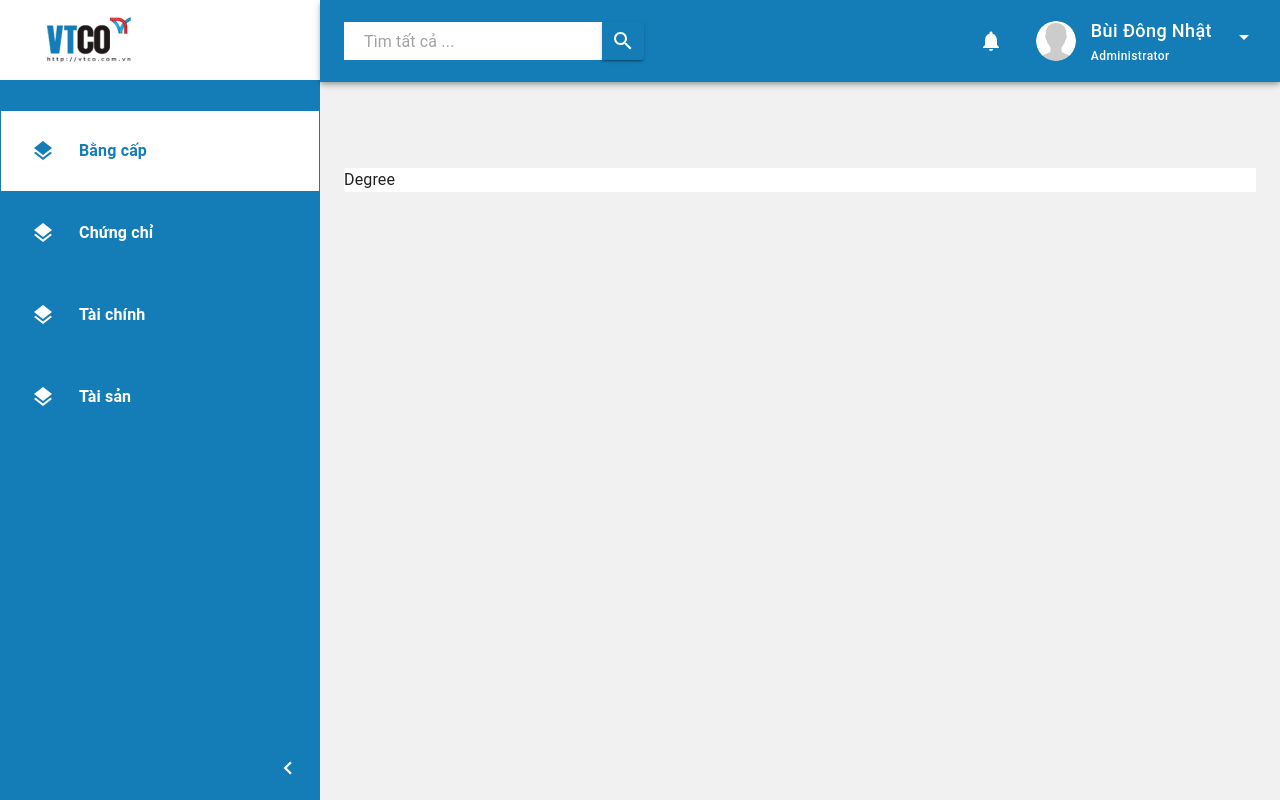
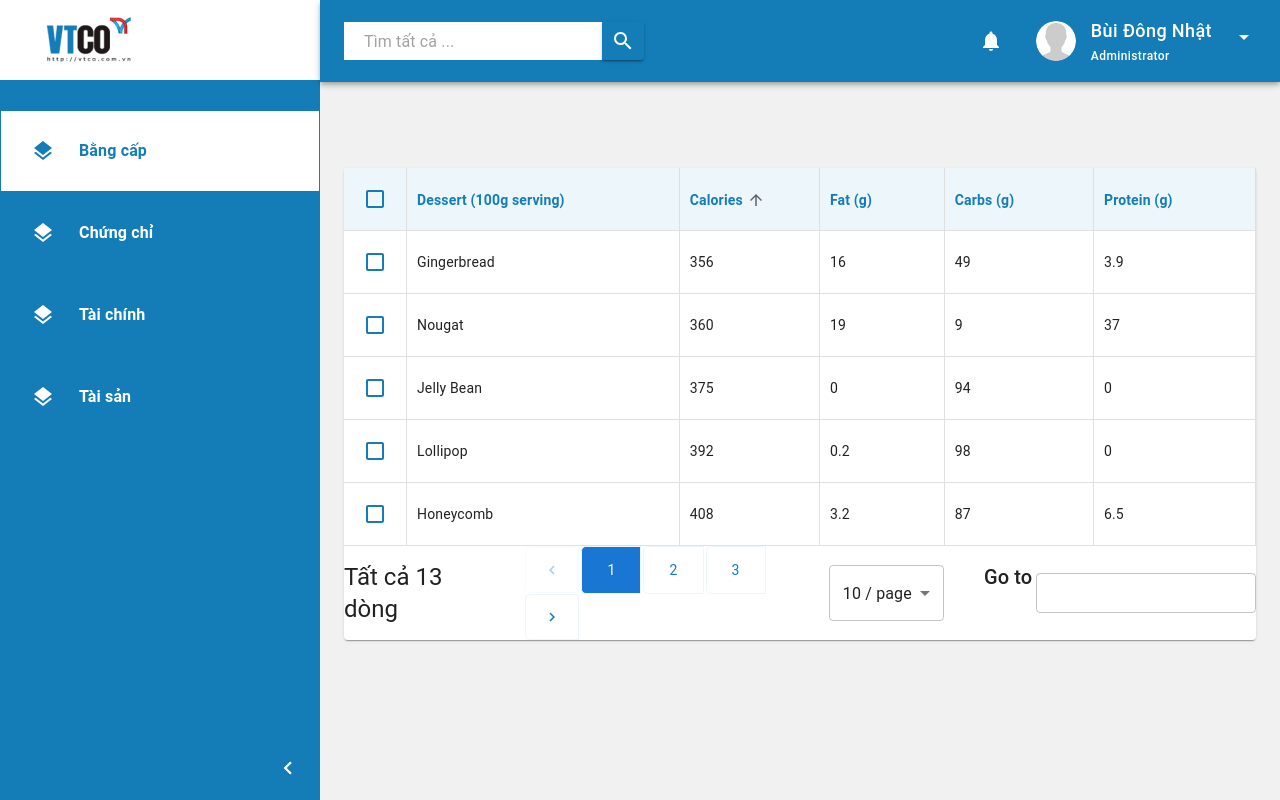
Before and after one commit to taican-1002/dauthau, a React (Create React App) app: page / in a window 1280 px wide. Built offline with nearby package versions, Linux system fonts and the light colour scheme.

Commit message:
update table

```diff
--- a/src/common/assets/style/components/table.scss
+++ b/src/common/assets/style/components/table.scss
@@ -1,4 +1,5 @@
-#table th, #table td {
+#table th,
+#table td {
   padding: 0;
 }
 
@@ -23,3 +24,11 @@
     font-size: 16px;
   }
 }
+.MuiTableCell-root {
+  border-right: 1px solid rgba(224, 224, 224, 1);
+  padding: 10px !important;
+  span {
+    color: #147db8 !important;
+    font-weight: bold;
+  }
+}
--- a/src/common/components/controls/CPagination/CPagination.js
+++ b/src/common/components/controls/CPagination/CPagination.js
@@ -12,7 +12,16 @@
   TextField,
 } from "@mui/material";
 
-const CPagination = ({ total, count, className, color, size }) => {
+const CPagination = ({
+  onChange,
+  page,
+  defaultPage,
+  total,
+  count,
+  className,
+  color,
+  size,
+}) => {
   const valueArr = [
     {
       value: 20,
@@ -48,7 +57,10 @@
 
       <Stack spacing={2}>
         <Pagination
+          onChange={onChange}
+          defaultPage={defaultPage}
           count={count}
+          page={page}
           shape="rounded"
           color={color}
           size={size}
--- a/src/common/components/layout/CTable.js
+++ b/src/common/components/layout/CTable.js
@@ -1,121 +1,320 @@
 import * as React from "react";
-import { DataGrid } from "@mui/x-data-grid";
+import PropTypes from "prop-types";
+import Box from "@mui/material/Box";
+import Table from "@mui/material/Table";
+import TableBody from "@mui/material/TableBody";
+import TableCell from "@mui/material/TableCell";
+import TableContainer from "@mui/material/TableContainer";
+import TableHead from "@mui/material/TableHead";
+import TablePagination from "@mui/material/TablePagination";
+import TableRow from "@mui/material/TableRow";
+import TableSortLabel from "@mui/material/TableSortLabel";
+import Paper from "@mui/material/Paper";
+import Checkbox from "@mui/material/Checkbox";
+import { visuallyHidden } from "@mui/utils";
 
-const columns = [
-  { field: "id", headerName: "ID", width: 70 },
-  { field: "firstName", headerName: "First name", width: 130 },
-  { field: "lastName", headerName: "Last name", width: 130 },
+import CPagination from "../controls/CPagination/CPagination";
+
+function createData(name, calories, fat, carbs, protein) {
+  return {
+    name,
+    calories,
+    fat,
+    carbs,
+    protein,
+  };
+}
+
+const rows = [
+  createData("Cupcake", 305, 3.7, 67, 4.3),
+  createData("Donut", 452, 25.0, 51, 4.9),
+  createData("Eclair", 262, 16.0, 24, 6.0),
+  createData("Frozen yoghurt", 159, 6.0, 24, 4.0),
+  createData("Gingerbread", 356, 16.0, 49, 3.9),
+  createData("Honeycomb", 408, 3.2, 87, 6.5),
+  createData("Ice cream sandwich", 237, 9.0, 37, 4.3),
+  createData("Jelly Bean", 375, 0.0, 94, 0.0),
+  createData("KitKat", 518, 26.0, 65, 7.0),
+  createData("Lollipop", 392, 0.2, 98, 0.0),
+  createData("Marshmallow", 318, 0, 81, 2.0),
+  createData("Nougat", 360, 19.0, 9, 37.0),
+  createData("Oreo", 437, 18.0, 63, 4.0),
+];
+
+function descendingComparator(a, b, orderBy) {
+  if (b[orderBy] < a[orderBy]) {
+    return -1;
+  }
+  if (b[orderBy] > a[orderBy]) {
+    return 1;
+  }
+  return 0;
+}
+
+function getComparator(order, orderBy) {
+  return order === "desc"
+    ? (a, b) => descendingComparator(a, b, orderBy)
+    : (a, b) => -descendingComparator(a, b, orderBy);
+}
+
+// This method is created for cross-browser compatibility, if you don't
+// need to support IE11, you can use Array.prototype.sort() directly
+function stableSort(array, comparator) {
+  const stabilizedThis = array.map((el, index) => [el, index]);
+  stabilizedThis.sort((a, b) => {
+    const order = comparator(a[0], b[0]);
+    if (order !== 0) {
+      return order;
+    }
+    return a[1] - b[1];
+  });
+  return stabilizedThis.map((el) => el[0]);
+}
+
+const headCells = [
   {
-    field: "age",
-    headerName: "Age",
-    type: "number",
-    width: 90,
+    id: "name",
+    numeric: false,
+    disablePadding: true,
+    label: "Dessert (100g serving)",
   },
   {
-    field: "fullName",
-    headerName: "Full name",
-    description: "This column has a value getter and is not sortable.",
-    sortable: false,
-    width: 160,
-    valueGetter: (params) =>
-      `${params.row.firstName || ""} ${params.row.lastName || ""}`,
+    id: "calories",
+    numeric: true,
+    disablePadding: false,
+    label: "Calories",
+  },
+  {
+    id: "fat",
+    numeric: true,
+    disablePadding: false,
+    label: "Fat (g)",
+  },
+  {
+    id: "carbs",
+    numeric: true,
+    disablePadding: false,
+    label: "Carbs (g)",
+  },
+  {
+    id: "protein",
+    numeric: true,
+    disablePadding: false,
+    label: "Protein (g)",
   },
 ];
 
-const rows = [
-  { id: 1, lastName: "Snow", firstName: "Jon", age: 35 },
-  { id: 2, lastName: "Lannister", firstName: "Cersei", age: 42 },
-  { id: 3, lastName: "Lannister", firstName: "Jaime", age: 45 },
-  { id: 4, lastName: "Stark", firstName: "Arya", age: 16 },
-  { id: 5, lastName: "Targaryen", firstName: "Daenerys", age: null },
-  { id: 6, lastName: "Melisandre", firstName: null, age: 150 },
-  { id: 7, lastName: "Clifford", firstName: "Ferrara", age: 44 },
-  { id: 8, lastName: "Frances", firstName: "Rossini", age: 36 },
-  { id: 9, lastName: "Roxie", firstName: "Harvey", age: 65 },
-];
+function EnhancedTableHead(props) {
+  const {
+    onSelectAllClick,
+    order,
+    orderBy,
+    numSelected,
+    rowCount,
+    onRequestSort,
+  } = props;
+  const createSortHandler = (property) => (event) => {
+    onRequestSort(event, property);
+  };
 
-export default function DataTable() {
   return (
-    <div className="container">
-      <div className="row">
-        <div className="col-md-12">
-          <table id="table" className="table table-bordered">
-            <thead>
-              <tr>
-                <th scope="col">
-                  <div>
-                    <input
-                      type="checkbox"
-                      className="form-check-input"
-                      checked={masterChecked}
-                      id="mastercheck"
-                      onChange={(e) => onMasterCheck(e)}
-                    />
-                  </div>
-                </th>
-                <th scope="col">
-                  <div>STT</div>
-                </th>
-                <th scope="col">
-                  <div>Name</div>
-                </th>
-                <th scope="col">
-                  <div>Email</div>
-                </th>
-                <th scope="col">
-                  <div>Phone</div>
-                </th>
-                <th scope="col">
-                  <div>Website</div>
-                </th>
-              </tr>
-            </thead>
-            <tbody>
-              {list.map((user, index) => (
-                <tr key={user.id} className={user.selected ? "selected" : ""}>
-                  <th scope="row">
-                    <div>
-                      <input
-                        type="checkbox"
-                        checked={user.selected}
-                        className="form-check-input"
-                        id="rowcheck{user.id}"
-                        onChange={(e) => onItemCheck(e, user)}
-                      />
-                    </div>
-                  </th>
-                  <td>
-                    <div>{index}</div>
-                  </td>
-                  <td>
-                    <div>{user.name}</div>
-                  </td>
-                  <td>
-                    <div>{user.email}</div>
-                  </td>
-                  <td>
-                    <div>{user.phone}</div>
-                  </td>
-                  <td>
-                    <div>{user.website}</div>
-                  </td>
-                </tr>
-              ))}
-            </tbody>
-          </table>
-          {/* <button className="btn btn-primary" onClick={getSelectedRows()}>
-            Get Selected Items {selectedList.length}
-          </button>
-          <div className="row">
-            <b>All Row Items:</b>
-            <code>{JSON.stringify(list)}</code>
-          </div>
-          <div className="row">
-            <b>Selected Row Items(Click Button To Get):</b>
-            <code>{JSON.stringify(selectedList)}</code>
-          </div> */}
-        </div>
-      </div>
-    </div>
+    <TableHead sx={{ backgroundColor: "rgba(237,246,251,1)" }}>
+      <TableRow>
+        <TableCell padding="checkbox">
+          <Checkbox
+            color="primary"
+            indeterminate={numSelected > 0 && numSelected < rowCount}
+            checked={rowCount > 0 && numSelected === rowCount}
+            onChange={onSelectAllClick}
+            inputProps={{
+              "aria-label": "select all desserts",
+            }}
+          />
+        </TableCell>
+        {headCells.map((headCell) => (
+          <TableCell
+            key={headCell.id}
+            align="left"
+            padding={headCell.disablePadding ? "none" : "normal"}
+            sortDirection={orderBy === headCell.id ? order : false}
+          >
+            <TableSortLabel
+              active={orderBy === headCell.id}
+              direction={orderBy === headCell.id ? order : "asc"}
+              onClick={createSortHandler(headCell.id)}
+            >
+              {headCell.label}
+              {orderBy === headCell.id ? (
+                <Box component="span" sx={visuallyHidden}>
+                  {order === "desc" ? "sorted descending" : "sorted ascending"}
+                </Box>
+              ) : null}
+            </TableSortLabel>
+          </TableCell>
+        ))}
+      </TableRow>
+    </TableHead>
   );
 }
+
+EnhancedTableHead.propTypes = {
+  numSelected: PropTypes.number.isRequired,
+  onRequestSort: PropTypes.func.isRequired,
+  onSelectAllClick: PropTypes.func.isRequired,
+  order: PropTypes.oneOf(["asc", "desc"]).isRequired,
+  orderBy: PropTypes.string.isRequired,
+  rowCount: PropTypes.number.isRequired,
+};
+
+export default function EnhancedTable() {
+  const [order, setOrder] = React.useState("asc");
+  const [orderBy, setOrderBy] = React.useState("calories");
+  const [selected, setSelected] = React.useState([]);
+  const [page, setPage] = React.useState(1);
+  const [dense, setDense] = React.useState(false);
+  const [rowsPerPage, setRowsPerPage] = React.useState(5);
+
+  const handleRequestSort = (event, property) => {
+    const isAsc = orderBy === property && order === "asc";
+    setOrder(isAsc ? "desc" : "asc");
+    setOrderBy(property);
+  };
+
+  const handleSelectAllClick = (event) => {
+    if (event.target.checked) {
+      const newSelecteds = rows.map((n) => n.name);
+      setSelected(newSelecteds);
+      return;
+    }
+    setSelected([]);
+  };
+
+  const handleClick = (event, name) => {
+    const selectedIndex = selected.indexOf(name);
+    let newSelected = [];
+
+    if (selectedIndex === -1) {
+      newSelected = newSelected.concat(selected, name);
+    } else if (selectedIndex === 0) {
+      newSelected = newSelected.concat(selected.slice(1));
+    } else if (selectedIndex === selected.length - 1) {
+      newSelected = newSelected.concat(selected.slice(0, -1));
+    } else if (selectedIndex > 0) {
+      newSelected = newSelected.concat(
+        selected.slice(0, selectedIndex),
+        selected.slice(selectedIndex + 1)
+      );
+    }
+
+    setSelected(newSelected);
+  };
+
+  const handleChangePage = (event, newPage) => {
+    setPage(newPage);
+  };
+
+  const handleChangeRowsPerPage = (event) => {
+    setRowsPerPage(parseInt(event.target.value, 10));
+    setPage(0);
+  };
+
+  const isSelected = (name) => selected.indexOf(name) !== -1;
+
+  // Avoid a layout jump when reaching the last page with empty rows.
+  const emptyRows =
+    page > 0 ? Math.max(0, (1 + page) * rowsPerPage - rows.length) : 0;
+
+  return (
+    <Box sx={{ width: "100%" }}>
+      <Paper sx={{ width: "100%", mb: 2 }}>
+        <TableContainer>
+          <Table
+            sx={{ minWidth: 750 }}
+            aria-labelledby="tableTitle"
+            size={dense ? "small" : "medium"}
+          >
+            <EnhancedTableHead
+              numSelected={selected.length}
+              order={order}
+              orderBy={orderBy}
+              onSelectAllClick={handleSelectAllClick}
+              onRequestSort={handleRequestSort}
+              rowCount={rows.length}
+            />
+            <TableBody>
+              {/* if you don't need to support IE11, you can replace the `stableSort` call with:
+                 rows.slice().sort(getComparator(order, orderBy)) */}
+              {stableSort(rows, getComparator(order, orderBy))
+                .slice(page * rowsPerPage, page * rowsPerPage + rowsPerPage)
+                .map((row, index) => {
+                  const isItemSelected = isSelected(row.name);
+                  const labelId = `enhanced-table-checkbox-${index}`;
+
+                  return (
+                    <TableRow
+                      hover
+                      onClick={(event) => handleClick(event, row.name)}
+                      role="checkbox"
+                      aria-checked={isItemSelected}
+                      tabIndex={-1}
+                      key={row.name}
+                      selected={isItemSelected}
+                    >
+                      <TableCell padding="checkbox">
+                        <Checkbox
+                          color="primary"
+                          checked={isItemSelected}
+                          inputProps={{
+                            "aria-labelledby": labelId,
+                          }}
+                        />
+                      </TableCell>
+                      <TableCell
+                        component="th"
+                        id={labelId}
+                        scope="row"
+                        padding="none"
+                      >
+                        {row.name}
+                      </TableCell>
+                      <TableCell align="left">{row.calories}</TableCell>
+                      <TableCell align="left">{row.fat}</TableCell>
+                      <TableCell align="left">{row.carbs}</TableCell>
+                      <TableCell align="left">{row.protein}</TableCell>
+                    </TableRow>
+                  );
+                })}
+              {emptyRows > 0 && (
+                <TableRow
+                  style={{
+                    height: (dense ? 33 : 53) * emptyRows,
+                  }}
+                >
+                  <TableCell colSpan={6} />
+                </TableRow>
+              )}
+            </TableBody>
+          </Table>
+        </TableContainer>
+        {/* <TablePagination
+          rowsPerPageOptions={[5, 10, 25]}
+          component="div"
+          count={rows.length}
+          rowsPerPage={rowsPerPage}
+          page={page}
+          onPageChange={handleChangePage}
+          onRowsPerPageChange={handleChangeRowsPerPage}
+        /> */}
+        <CPagination
+          onChange={handleChangePage}
+          defaultPage={1}
+          page={page}
+          total={rows.length}
+          count={Math.ceil(rows.length / rowsPerPage)}
+          color="primary"
+          size="small"
+        />
+      </Paper>
+    </Box>
+  );
+}
--- a/src/modules/Home/Degree/index.js
+++ b/src/modules/Home/Degree/index.js
@@ -1,9 +1,12 @@
-import React from 'react'
+import React from "react";
+import CTable from "../../../common/components/layout/CTable";
 
 function Degree() {
   return (
-    <div>Degree</div>
-  )
+    <div>
+      <CTable></CTable>
+    </div>
+  );
 }
 
-export default Degree
+export default Degree;
```
Also changed, not shown: src/modules/Home/Finance/index.js (+8 -4 lines).
